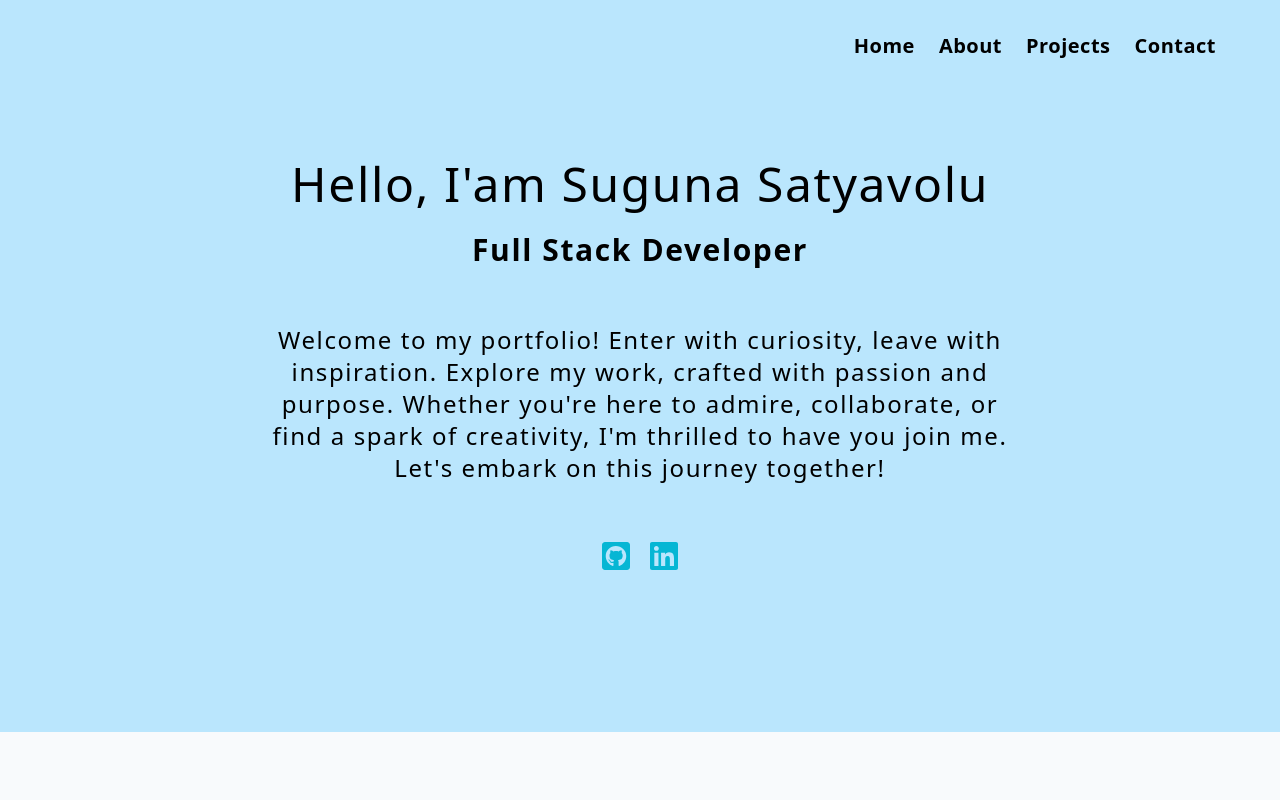
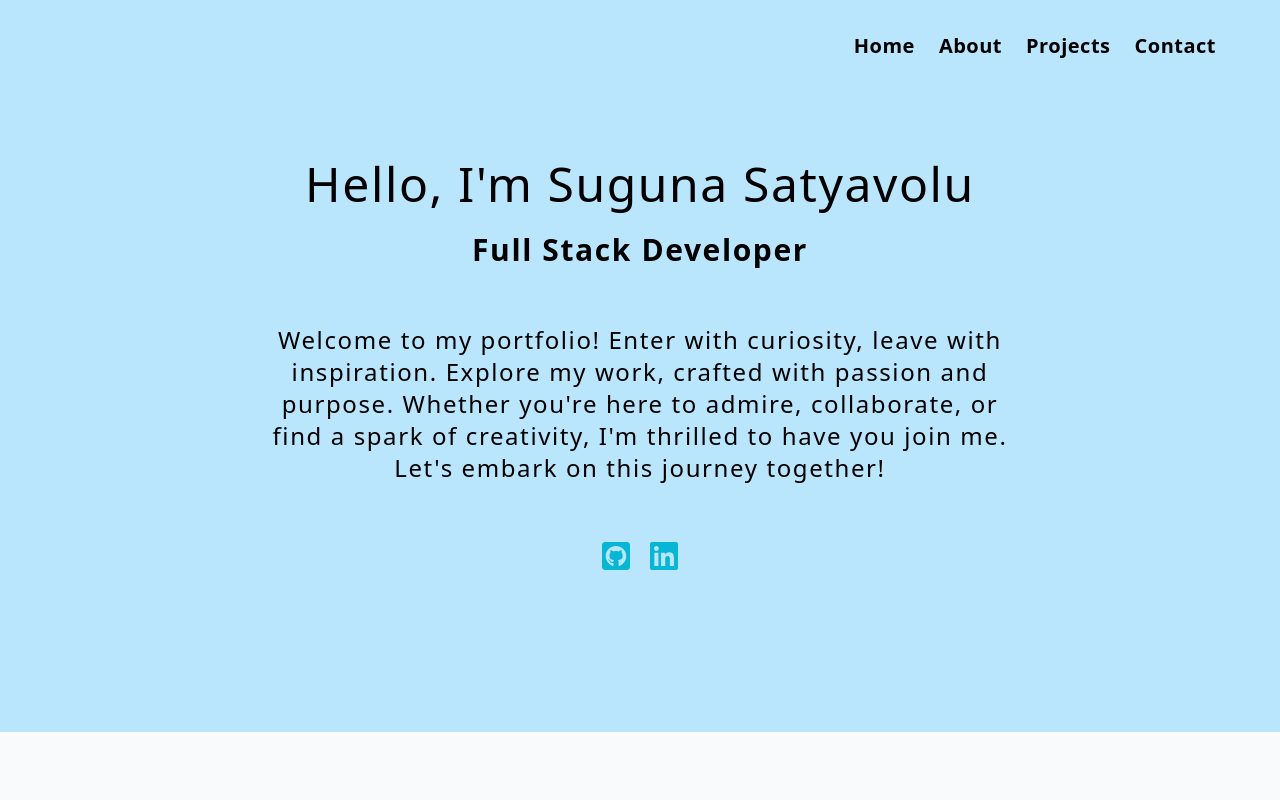
Before and after one commit to suguna-s/suguna_portfolio, a React (Vite) app: page / in a window 1280 px wide. Shown: the top 800 px of the page. Built offline with nearby package versions, Linux system fonts and the light colour scheme.

Commit message:
refined hero section

```diff
--- a/src/components/Hero.jsx
+++ b/src/components/Hero.jsx
@@ -8,7 +8,7 @@ const Hero = () => {
       <div className=" text-center flex flex-col justify-center gap-y-6 tracking-widest">
         <p>
           <span className="text-5xl font-medium">Hello, </span>
-          <span className="text-5xl font-medium">I'am Suguna Satyavolu</span>
+          <span className="text-5xl font-medium">I'm Suguna Satyavolu</span>
         </p>
         <p className="text-3xl font-semibold">Full Stack Developer</p>
         <p className="text-2xl mx-auto max-w-3xl py-8">
```
